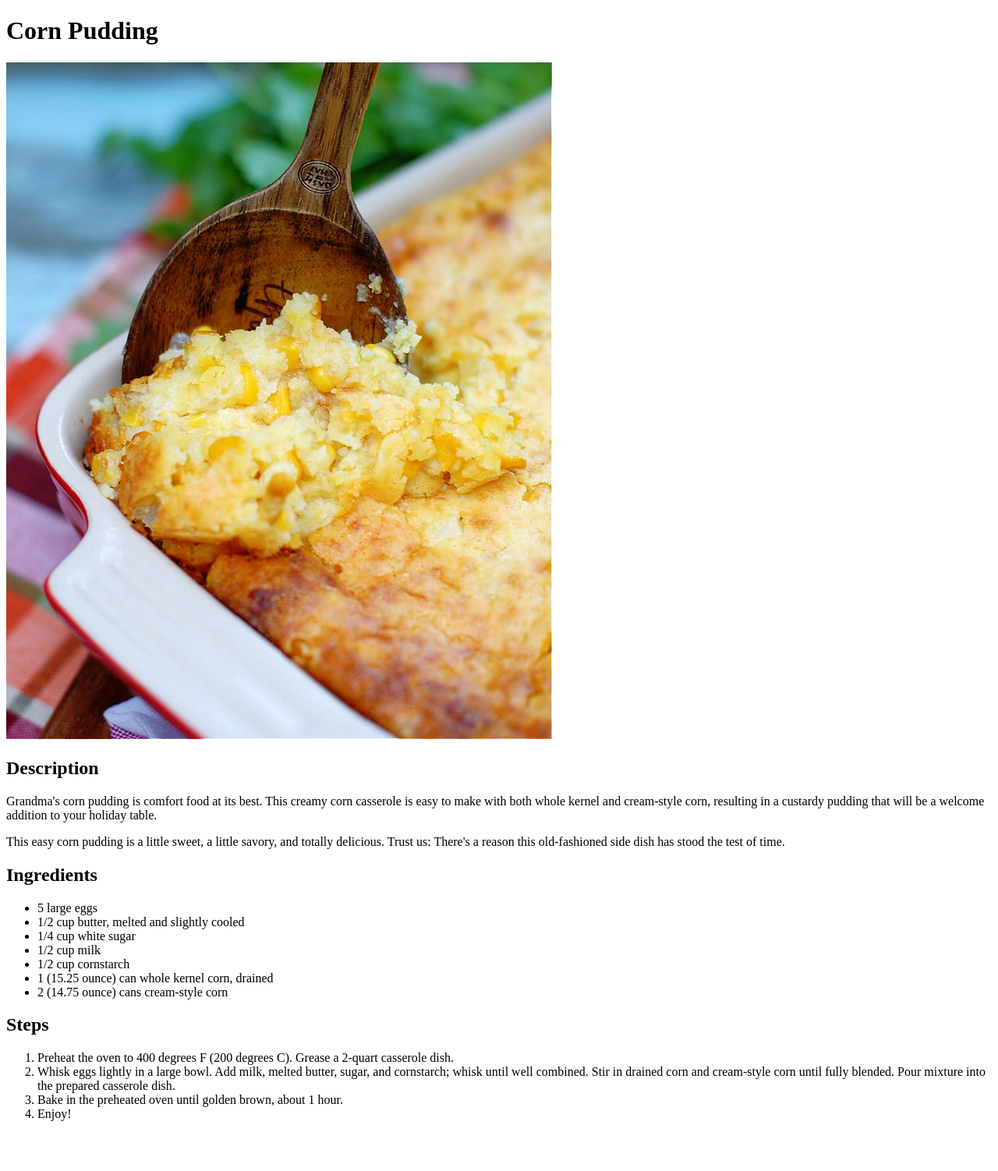
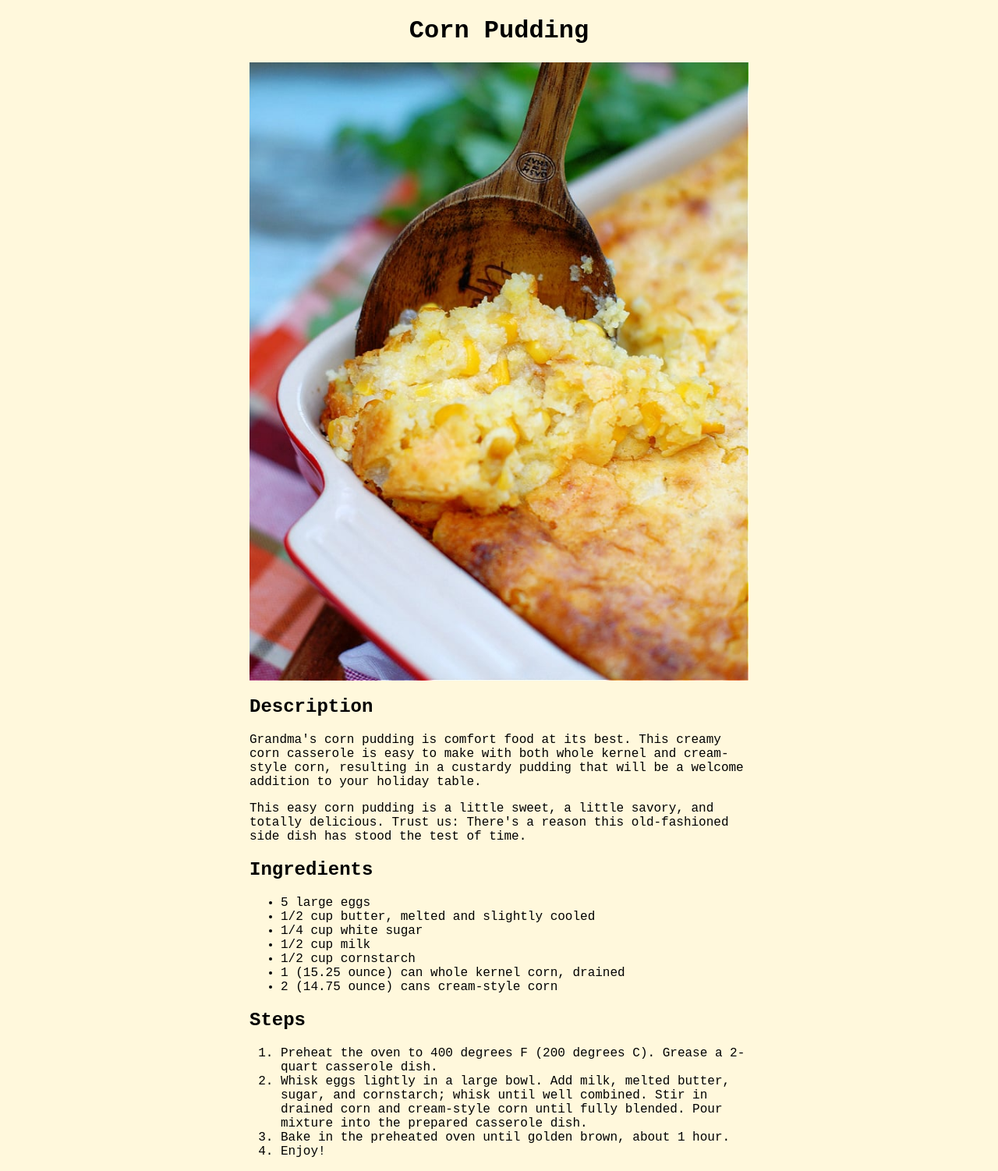
Before and after one commit to TiesenX/odin-recipes, a plain HTML site: page recipes/corn.html in a window 1280 px wide. Shown: the whole page at 78% size. Before the commit the page ends 1454 px from the top, so only its background shows below. Drawn offline with Linux system fonts and the light colour scheme.

Commit message:
add style

```diff
--- a/recipes/corn.html
+++ b/recipes/corn.html
@@ -4,11 +4,13 @@
 <head>
     <meta charset="UTF-8">
     <meta name="viewport" content="width=device-width, initial-scale=1.0">
+    <link rel="stylesheet" href="../styles.css"/>
     <title>The Odin Project</title>
 </head>
 <body>
-    <h1>Corn Pudding</h1>
-    <img src="../images/corn.jpg">
+    <h1 class="title">Corn Pudding</h1>
+    <img src="../images/corn.jpg", class="image">
+    <div class="para">
         <h2>Description</h2>
         <p>Grandma's corn pudding is comfort food at its best. This creamy corn casserole is easy to make with both whole kernel and cream-style corn, resulting in a custardy pudding that will be a welcome addition to your holiday table.</p>
         <p>This easy corn pudding is a little sweet, a little savory, and totally delicious. Trust us: There's a reason this old-fashioned side dish has stood the test of time.</p>
@@ -29,5 +31,7 @@
             <li>Bake in the preheated oven until golden brown, about 1 hour.</li>
             <li>Enjoy!</li>
         </ol>
+    </div>
+
 </body>
 </html>
--- /dev/null
+++ b/styles.css
@@ -0,0 +1,27 @@
+* {
+    font-family:'Courier New', Courier, monospace;
+    background-color:cornsilk;
+}
+
+.card {
+    width: 600px;
+    /* background-color: bisque; */
+    margin: 16px auto;
+    padding: 8px;
+}
+
+.title {
+    text-align: center;
+}
+
+.image {
+    display: block;
+    width: 640px;
+    height: auto;
+    margin: 8px auto;
+}
+
+.para {
+    width: 640px;
+    margin: 8px auto;
+}
```
Also changed, not shown: index.html (+9 -6 lines), recipes/cranberry.html (+5 -2 lines), recipes/potato.html (+6 -2 lines). Lines whose indentation alone changed are shown as unchanged.
